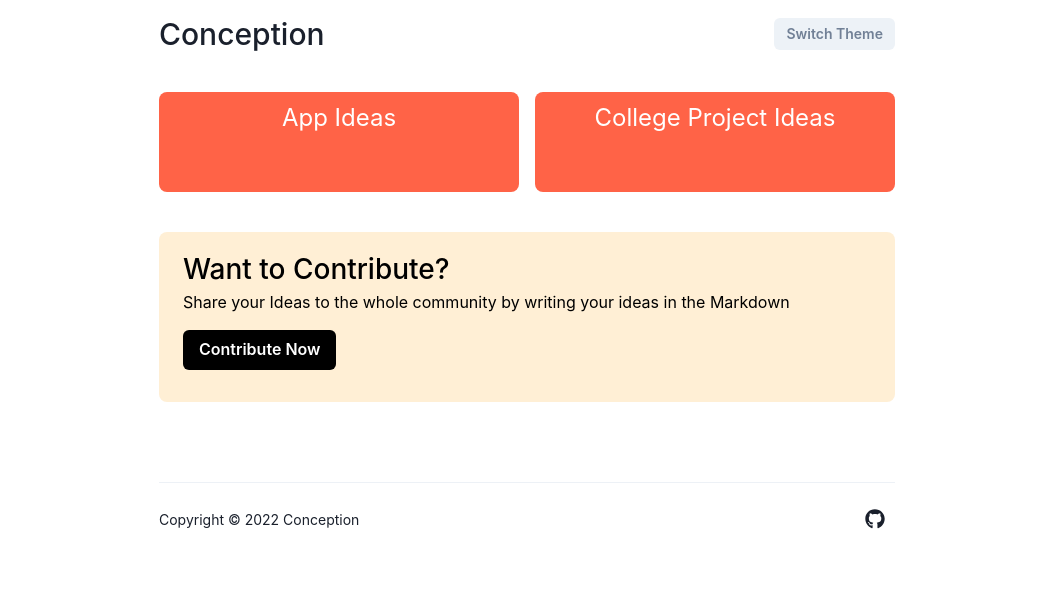
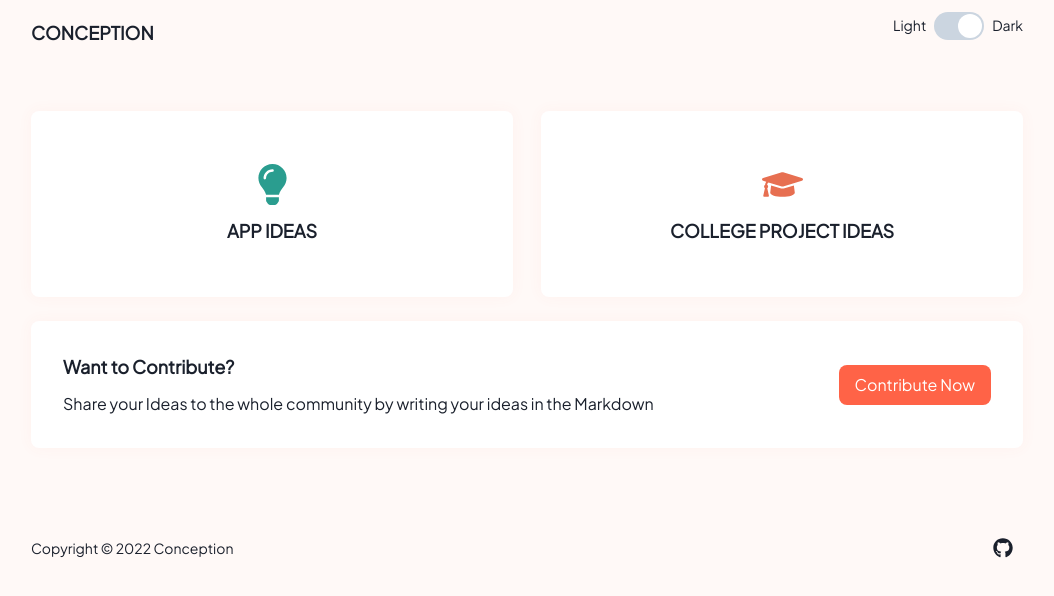
Before and after one commit to roopeshsn/conception, a Next.js app: page / in a window 1280 px wide. Shown: the top 596 px of the page, without its empty margins (113-1167 px from the left). Built offline with nearby package versions, Linux system fonts and the light colour scheme.

Commit message:
feat: UI Enhancement #10

```diff
--- a/Components/CategoryPage.js
+++ b/Components/CategoryPage.js
@@ -41,7 +41,7 @@ export default function CategoryPage({ ideas: inIdeas }) {
   }
 
   return (
-    <Container maxW="container.md">
+    <Container px={6} maxW="container.lg">
       <Navbar />
       <Box py={4}>
         <Button size="sm" onClick={() => router.push("/")}>
--- a/Components/Contribution.js
+++ b/Components/Contribution.js
@@ -4,36 +4,42 @@ import { useRouter } from "next/router"
 import { useColorModeValue, useColorMode } from "@chakra-ui/color-mode"
 
 export default function Contribution() {
-  const { toggleColorMode } = useColorMode()
-  const color = useColorModeValue("black", "black")
+  const boxBg = useColorModeValue('#FFFFFF', '#0D1B2A');
   const router = useRouter()
   return (
     <>
       <Box my={4}>
         <Flex
-          direction="column"
-          bgColor="papayawhip"
+          direction="row"
+          justify="space-between"
+          align="center"
+          bgColor={boxBg}
           borderRadius="lg"
-          px={6}
-          py={4}
+          p={8}
+          mt={6}
+          boxShadow="0px 0px 15px rgba(255, 99, 71, 0.05)"
         >
+          <Box>
             <Text
-            fontSize={{ base: "20px", md: "28px" }}
-            fontWeight="medium"
-            color={color}
+              fontSize={{ base: "16px", md: "18px" }}
+              fontWeight="bold"
+              mb={3}
             >
               Want to Contribute?
             </Text>
-          <Text color={color}>
+            <Text fontSize={{ base: "14px", md: "16px" }} >
               Share your Ideas to the whole community by writing your ideas in the
               Markdown
             </Text>
-          <Box my={4}>
+          </Box>
+          <Box>
             <Button
               size="md"
               colorScheme="blackAlpha"
               color="white"
-              bgColor="black"
+              bgColor="#FF6347"
+              borderRadius="lg"
+              fontWeight="normal"
               onClick={() => router.push("/contribution")}
             >
               Contribute Now
--- a/Components/Footer.js
+++ b/Components/Footer.js
@@ -11,9 +11,8 @@ import { FaGithub } from "react-icons/fa"
 
 export const Footer = () => {
   return (
-    <Box as="footer" role="contentinfo" py={{ base: "12", md: "16" }}>
-      <Divider />
-      <Stack mt={4} justify="space-between" direction="row" align="center">
+    <Box as="footer" role="contentinfo" pt={{ base: "12", md: "16" }} pb={{base: "6", md: "8"}}>
+      <Stack justify="space-between" direction="row" align="center">
         <Text fontSize="sm" color="subtle">
           Copyright &copy; {new Date().getFullYear()} Conception
         </Text>
--- a/Components/HomePage.js
+++ b/Components/HomePage.js
@@ -6,40 +6,54 @@ import {
   GridItem,
   Link as ChakraLink,
   Text,
+  useColorModeValue
 } from "@chakra-ui/react"
 import React from "react"
 import Navbar from "./Navbar"
 import Link from "next/link"
 import Contribution from "./Contribution"
 import { Footer } from "./Footer"
+import { FaGraduationCap, FaLightbulb } from "react-icons/fa";
 
 export default function HomePage({ categories }) {
+  const boxBg = useColorModeValue('#FFFFFF', '#0D1B2A')
   return (
-    <Container maxW="container.md">
+    <Container maxW="container.lg">
       <Navbar />
-      <Grid py={6} templateColumns="repeat(2, 1fr)" gap={4}>
+      <Grid templateColumns="repeat(2, 1fr)" gap={7}>
         {categories.map((category) => {
           return (
             <GridItem
-              h="100px"
+              minH="186px"
               key={category.title}
-              bg="tomato"
-              px={2}
-              py={2}
-              color="white"
-              borderRadius={8}
             >
-              <Box>
-                <Center>
-                  <Link href={`/${category.href}`} passHref>
-                    <ChakraLink>
-                      <Text fontSize={{ base: "20px", md: "24px" }}>
-                        {category.title}
-                      </Text>
-                    </ChakraLink>
-                  </Link>
-                </Center>
-              </Box>
+              <Link
+                minH="inherit"
+                href={`/${category.href}`} flex passHref>
+                <Box
+                  bg={boxBg}
+                  px={3}
+                  py={3}
+                  borderRadius="lg"
+                  _hover={{ border: `2px solid ${category.title === "App Ideas" ? "#2A9D8F" : "#E76F51"}` }}
+                  fontSize={{ base: "14px", md: "18px" }}
+                  boxShadow="0px 0px 15px rgba(255, 99, 71, 0.05)"
+                  cursor="pointer"
+                  display="flex"
+                  flexDir="column"
+                  justifyContent="center"
+                  alignItems="center"
+                  minH="inherit">
+                  {
+                    category.title === "App Ideas" ?
+                      <FaLightbulb fontSize={41} color="#2A9D8F" /> :
+                      <FaGraduationCap fontSize={41} color="#E76F51" />
+                  }
+                  <Text textTransform="uppercase" fontWeight="bold" mt={3}>
+                    {category.title}
+                  </Text>
+                </Box>
+              </Link>
             </GridItem>
           )
         })}
--- a/Components/IdeaPage.js
+++ b/Components/IdeaPage.js
@@ -12,7 +12,7 @@ export default function IdeaPage({ children }) {
   const formattedTags = formatStringToArray(tagsString)
 
   return (
-    <Container maxW="container.md">
+    <Container maxW="container.lg">
       <Navbar />
       <Box mt={4}>
         <Button
--- a/Components/Navbar.js
+++ b/Components/Navbar.js
@@ -4,24 +4,32 @@ import {
   Flex,
   Heading,
   Link as ChakraLink,
-  Button,
+  Switch,
+  Text
 } from "@chakra-ui/react"
 import { useColorMode } from "@chakra-ui/color-mode"
 import Link from "next/link"
 
 export default function Navbar() {
-  const { toggleColorMode } = useColorMode()
+  const { colorMode, toggleColorMode } = useColorMode();
   return (
-    <Box>
-      <Flex justify="space-between" align="center" py={4}>
-        <Heading fontSize="3xl" fontWeight={500}>
+    <Box pb={8}>
+      <Flex justify="space-between" align="center" pt={1} pb={8}>
+        <Heading>
           <Link href={`/`} passHref>
-            <ChakraLink>Conception</ChakraLink>
+            <ChakraLink fontSize={18} textTransform="uppercase" fontWeight={700}>Conception</ChakraLink>
           </Link>
         </Heading>
-        <Button size="sm" color="gray.500" onClick={toggleColorMode}>
-          Switch Theme
-        </Button>
+        <Flex fontSize={14} direction='row' align="center">
+          <Text>Light</Text>
+          <Box mx={2}>
+            <Switch colorScheme='brand' size='lg'
+              isChecked ={colorMode === 'light' ? false : true}
+              onChange={toggleColorMode}
+              />
+          </Box>
+          <Text>Dark</Text>
+        </Flex>
       </Flex>
     </Box>
   )
--- a/pages/contribution.js
+++ b/pages/contribution.js
@@ -5,7 +5,7 @@ import Navbar from "../Components/Navbar"
 
 export default function contribution() {
   return (
-    <Container maxW="container.md">
+    <Container maxW="container.lg">
       <Navbar />
       <Box my={4}>
         <Heading fontWeight="medium" fontSize={{ base: "24px", md: "32px" }}>
--- a/theme.js
+++ b/theme.js
@@ -1,21 +1,29 @@
 import { extendTheme } from "@chakra-ui/react"
-
+import { mode } from '@chakra-ui/theme-tools';
 const overrides = {
   fonts: {
-    heading: `'League Spartan', sans-serif`,
-    body: `sans-serif`,
-  },
-  fontWeights: {
-    hairline: 100,
-    thin: 200,
-    light: 300,
-    normal: 400,
-    medium: 500,
-    semibold: 600,
-    bold: 700,
-    extrabold: 800,
-    black: 900,
-  },
+    heading: `'Plus Jakarta Sans', sans-serif`,
+    body: `'Plus Jakarta Sans', sans-serif`,
+  }
+}
+
+const light ={
+  textColor: '#1A202C',
+  bodyBg: '#FFF9F7',
+}
+
+const dark ={
+  textColor: '#FFFFFF',
+  bodyBg: '#1A202C',
+}
+
+const customStyles = {
+  global:
+  (props)=>({
+    body: {
+      bg: mode(light.bodyBg, dark.bodyBg)(props)
+    }
+  })
 }
 
 const config = {
@@ -23,6 +31,6 @@ const config = {
   useSystemColorMode: false,
 }
 
-const theme = extendTheme({ overrides, config })
+const theme = extendTheme({ fonts: overrides.fonts, config, styles: customStyles })
 
 export default theme
```
Also changed, not shown: pages/_app.js (+4 -4 lines). Lines whose indentation alone changed are shown as unchanged.
